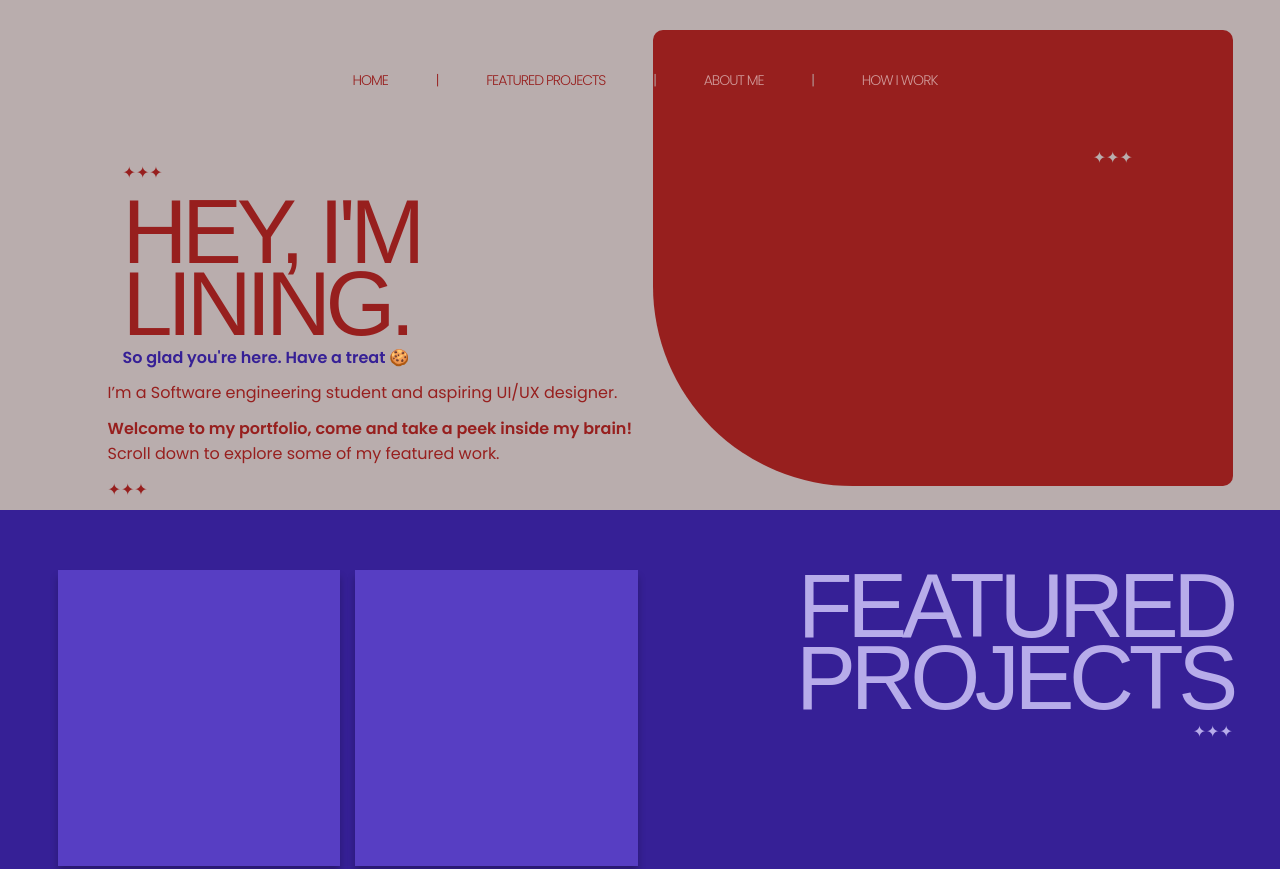
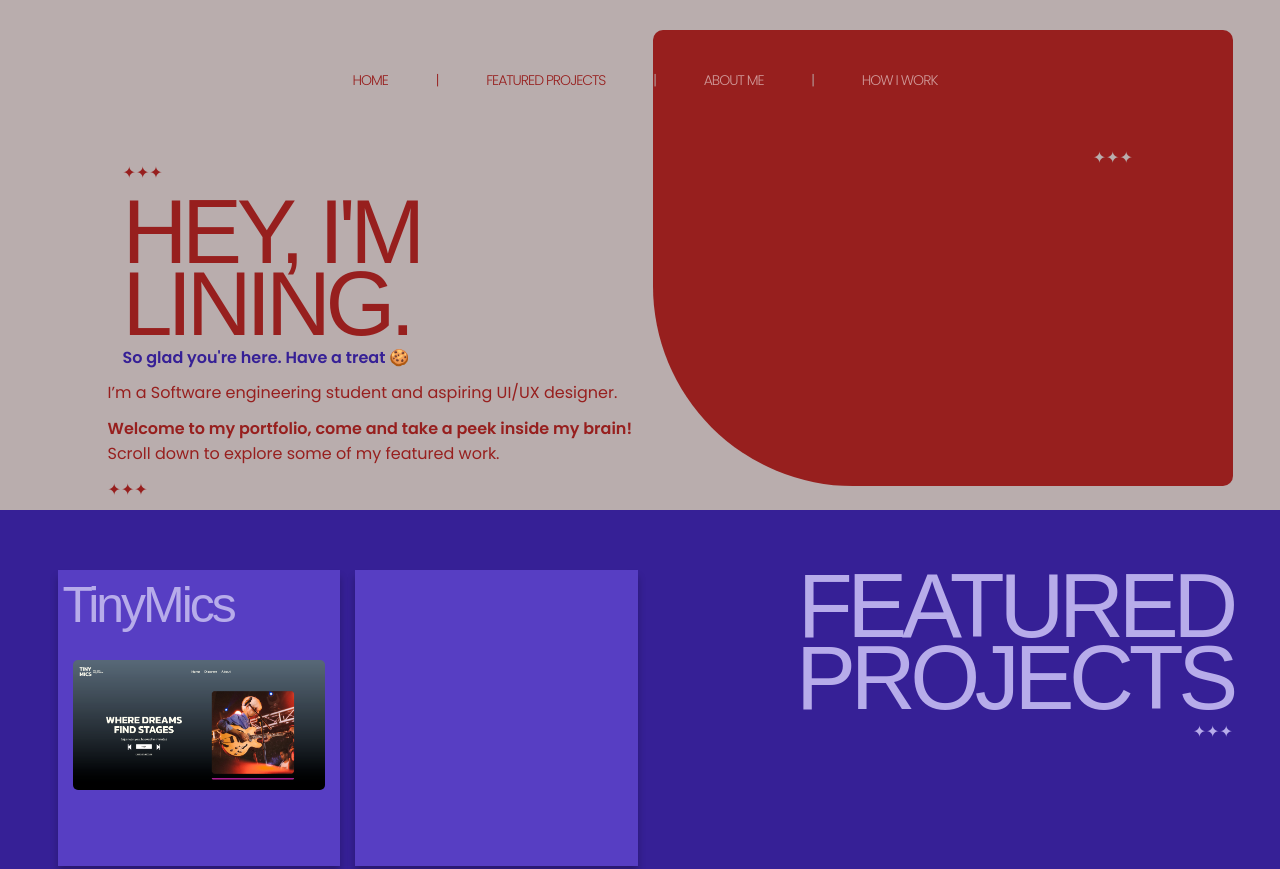
Before and after one commit to ncol488/seg3125-uiportfolio, a plain HTML site: page index.html in a window 1280 px wide. Shown: the top 869 px of the page. Drawn offline with nearby package versions, Linux system fonts and the light colour scheme; a web font is replaced by a local one.

Commit message:
added first case study

```diff
--- a/index.html
+++ b/index.html
@@ -112,7 +112,18 @@
         <!-- Section Heading -->
         <div class="row mb-5 py-5">
           <div class="col-6 col-lg-3 d-flex mb-3 mb-lg-0">
-            <div class="sticky-note"></div>
+            <div class="sticky-note justify-content-center">
+              <h2 class="p-2 secondary-blue">TinyMics</h2>
+              <a href="https://tinymicss.netlify.app" target="_blank">
+                <img
+                  class="p-4"
+                  src="assets/tinyMicsPreview.png"
+                  alt="TinyMics Preview"
+                  style="width: 100%; border-radius: 20px"
+                />
+              </a>
+              <p></p>
+            </div>
           </div>
           <div class="col-6 col-lg-3 d-flex mb-3 mb-lg-0">
             <div class="sticky-note"></div>
```
Also changed, not shown: assets/tinyMicsPreview.png (added), 1 other file.
